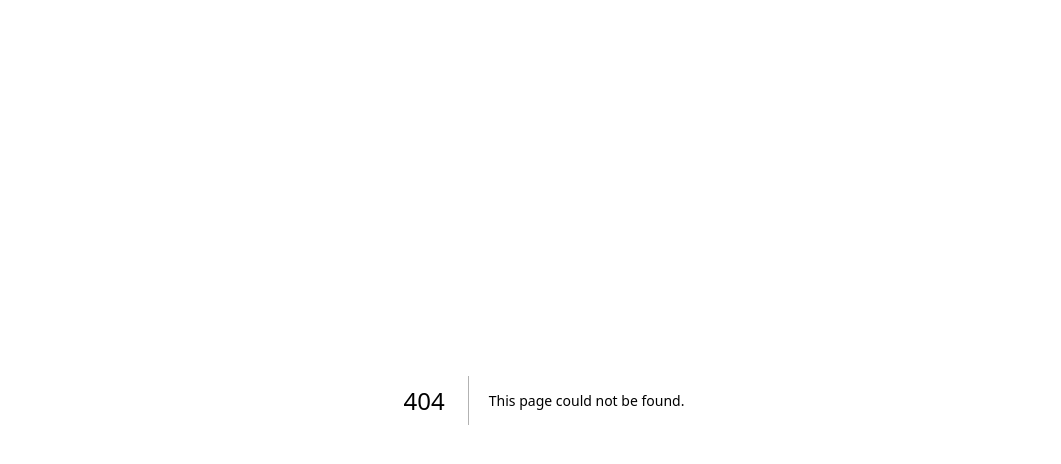
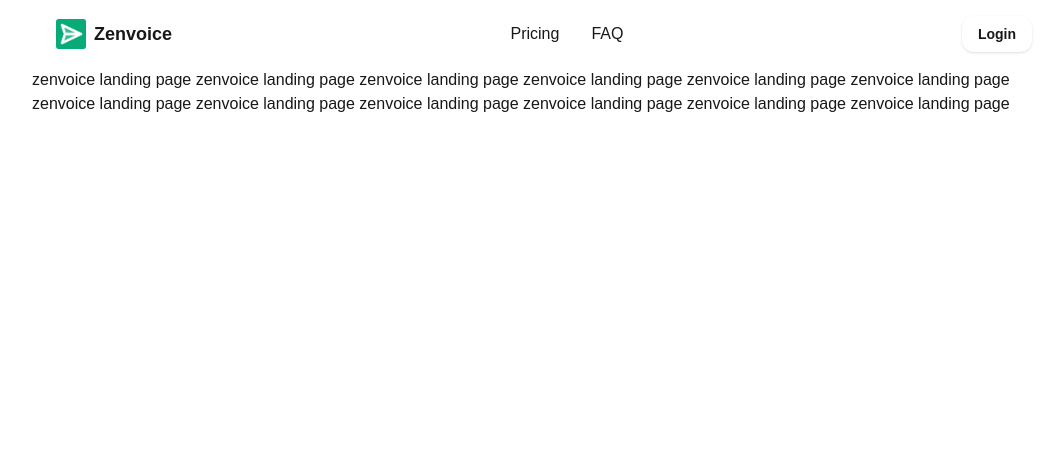
Before and after one commit to rahscripts/marc, a Next.js app: page /zenvoice in a window 1280 px wide. Before the commit this address had no page. Shown: the top 464 px of the page, without its empty margins (96-1157 px from the left). Built offline with nearby package versions, Linux system fonts and the light colour scheme; a web font is replaced by a local one.

Commit message:
landing header done

```diff
--- a/app/layout.tsx
+++ b/app/layout.tsx
@@ -10,7 +10,7 @@ export const metadata: Metadata = {
 
 const gabarito = Gabarito({
   subsets: ["latin"],
-  weight: ["400", "500", "600", "700"],
+  weight: ["400", "500", "600", "700", "900"],
 });
 
 
--- a/app/page.tsx
+++ b/app/page.tsx
@@ -1,10 +1,12 @@
-
+import Link from "next/link";
 
 export default function Home() {
   return (
-    <div className="min-h-screen flex items-center justify-center text-center">
+    <div className="min-h-screen p-10 max-md:p-4 flex items-center flex-col justify-center text-center">
      starting of marc louvin project.
-     in this project i will be building landing page of marc louvin to learn frontend. i really love his app design. i'll start with zenvoice.
+     in this project i will be building landing page of marc louvin to learn frontend. i really love his app design. i'll start with
+
+     <Link className="text-green-600 hover:text-green-700 transition-all duration-300 hover:underline" href={"/zenvoice"}>zenvoice.</Link>
     </div>
   );
 }
--- /dev/null
+++ b/app/zenvoice/components/LandingHeader.tsx
@@ -0,0 +1,24 @@
+import Image from "next/image"
+
+
+export default function LandingHeader() {
+    return (
+        <div className="flex items-center justify-between p-4 px-6">
+            <div className="flex items-center space-x-2 font-black">
+                    <Image src="/zenvoicelogo.png" alt="zenvoice logo" width={30} height={30} />
+                    <h1 className="text-lg">Zenvoice</h1>
+            </div>
+            <div className="flex items-center space-x-8 ">
+                <a className="link link-hover" href="#pricing">Pricing</a>
+                <a className="link link-hover" href="#faq">FAQ</a>
+            </div>
+
+            <div>
+                <button className="bg-white py-2 text-sm px-4 hover:bg-gray-300 transition-all duration-300 cursor-pointer font-semibold shadow-sm rounded-xl">
+                    Login
+                </button>
+
+            </div>
+        </div>
+    )
+}
--- /dev/null
+++ b/app/zenvoice/page.tsx
@@ -0,0 +1,13 @@
+import LandingHeader from "./components/LandingHeader"
+
+
+
+
+export default function ZenvoicePage() {
+    return (
+        <div className="max-w-5xl mx-auto">
+            <LandingHeader />
+            zenvoice landing page  zenvoice landing page zenvoice landing page zenvoice landing page zenvoice landing page zenvoice landing page zenvoice landing page zenvoice landing page zenvoice landing page zenvoice landing page zenvoice landing page zenvoice landing page
+        </div>
+    )
+}
```
